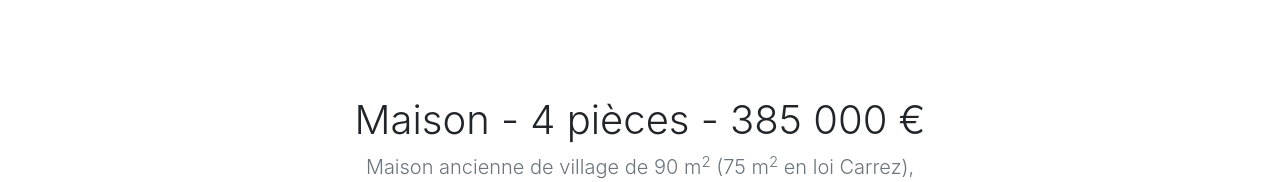
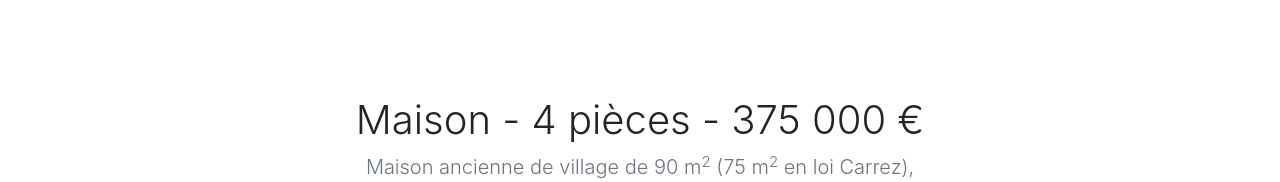
Before and after one commit to hbredin/maison.niderb.fr, a plain HTML site: page index.html in a window 1280 px wide. Shown: the top 182 px of the page. Drawn offline with nearby package versions, Linux system fonts and the light colour scheme.

Commit message:
fix: price--

```diff
--- a/index.html
+++ b/index.html
@@ -40,7 +40,7 @@
 
     <section class="jumbotron text-center">
       <div class="container">
-        <h1>Maison - 4 pièces - 385 000 €</h1>
+        <h1>Maison - 4 pièces - 375 000 €</h1>
         <p class="lead text-muted">Maison ancienne de village de 90 m<sup>2</sup> (75 m<sup>2</sup> en loi
           Carrez),</br>au coeur du charmant
           village des <a href="http://drive.google.com/file/d/16hMlfjKIIA15Uip3EeRuOzUo6LfPj_nR/view?usp=sharing">Loges
```
